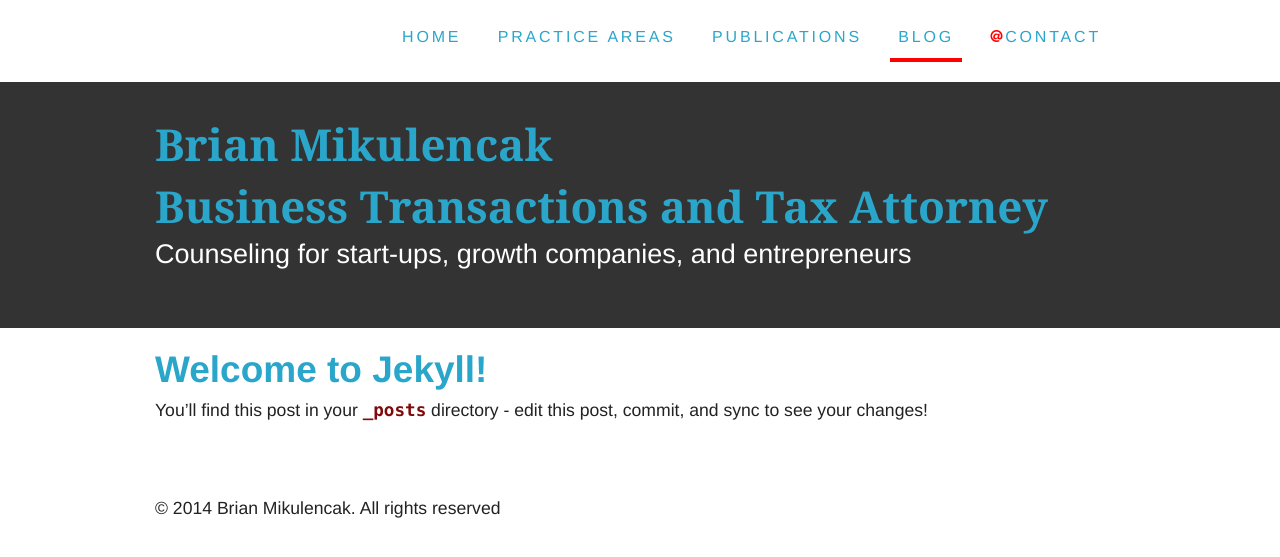
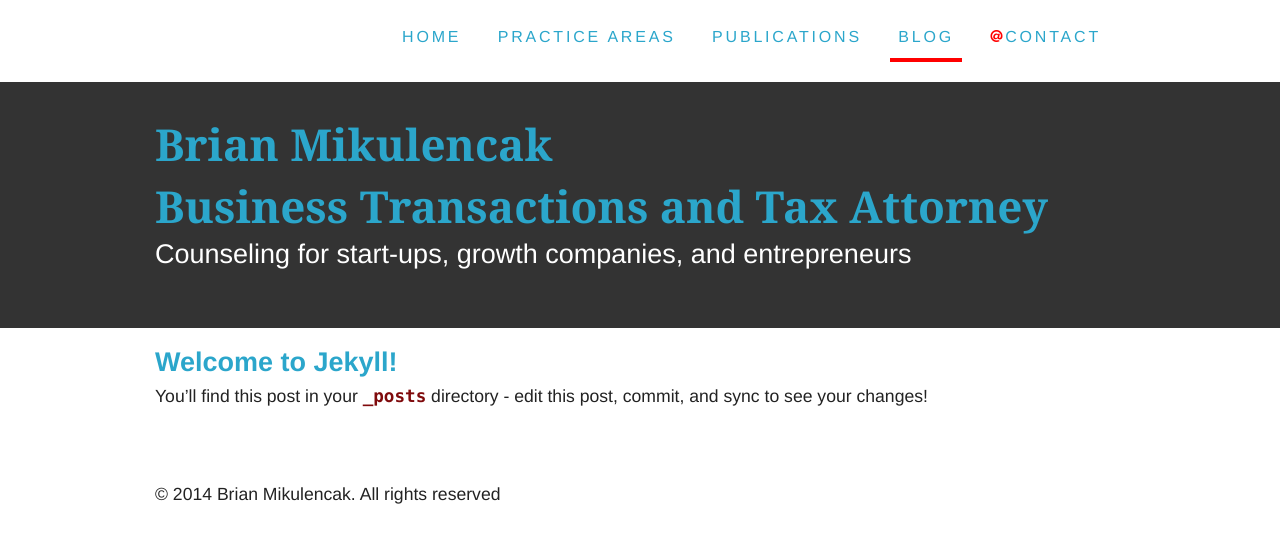
Before and after one commit to brianmik/bmaustinlaw, a Jekyll site: the page built from blog/index.html, in a window 1280 px wide. Shown: the top 557 px of the page. Built offline with Jekyll 4.4.1, drawn with Linux system fonts in a browser that asks for light colours; Markdown is read by kramdown in place of the engine named in the settings.

Commit message:
modified blog index header size, and added header tag

```diff
--- a/blog/index.html
+++ b/blog/index.html
@@ -9,8 +9,12 @@
         <ul class="list-none">
           {% for post in site.posts %}
           <li>
-            <h2 class="space-none"><a href="{{ post.url }}">{{ post.title }}</a></h2>
-            <p class="space-none">{{ post.excerpt }}</p>
+            <article>
+              <header class="space-none">
+                <h1 class="post-title space-none"><a href="{{ post.url }}">{{ post.title }}</a></h1>
+              </header>
+                <p class="space-none">{{ post.excerpt }}</p>
+            </article>
           </li>
           {% endfor %}
         </ul>
```
